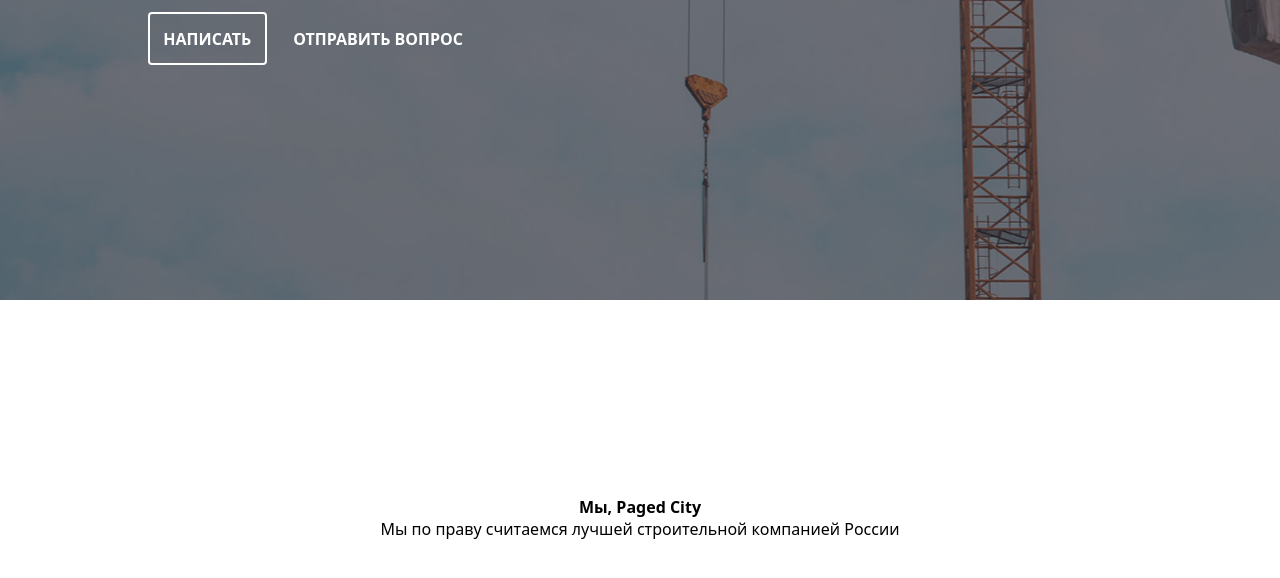
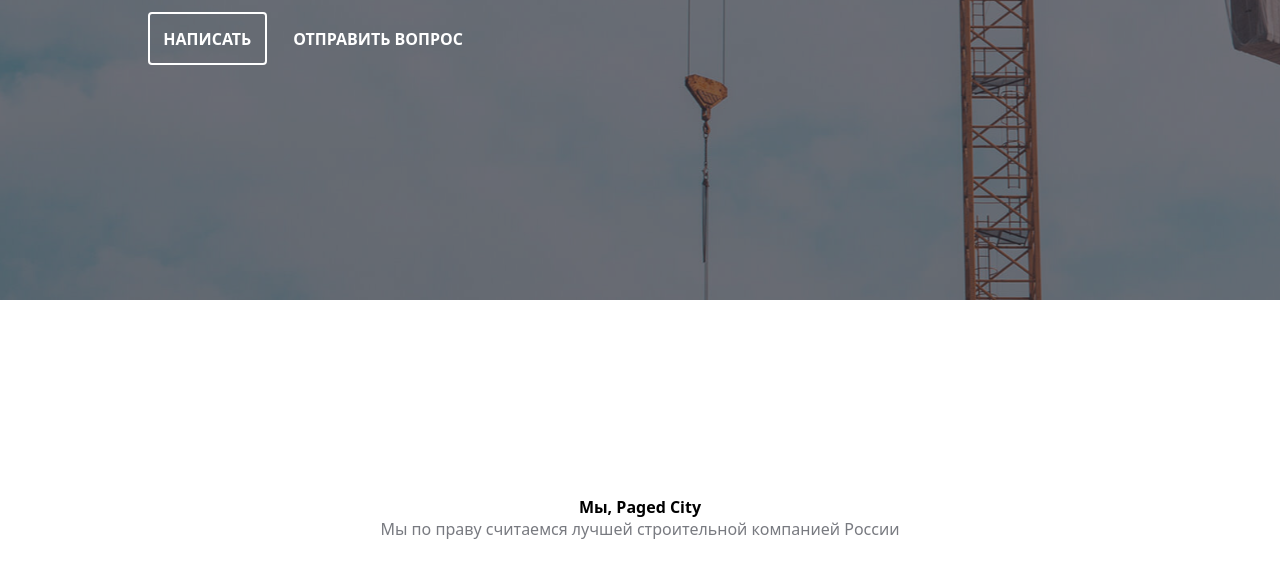
Before and after one commit to JustAlexeyDev/pagecity, a React (Create React App) app in the folder Frontend/: page / in a window 1280 px wide. Shown: the part 500-1078 px from the top of the page. Built offline with nearby package versions, Linux system fonts and the light colour scheme; grey boxes are pictures that could not be loaded.

Commit message:
Update VideoBlock.css

```diff
--- a/Frontend/src/Components/VideoBlock/VideoBlock.css
+++ b/Frontend/src/Components/VideoBlock/VideoBlock.css
@@ -12,3 +12,6 @@
     width: 64.063vw;
     height: 26.042vw;
 }
+.VideoBlock--Container p {
+    color: var(--second--color);
+}
```
